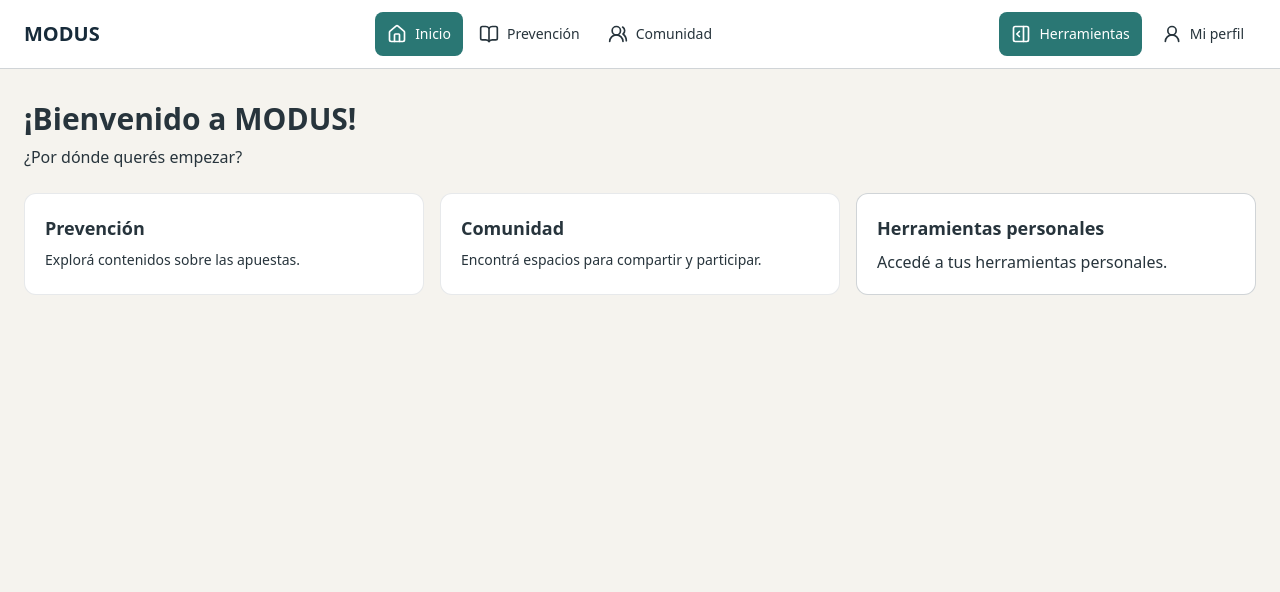
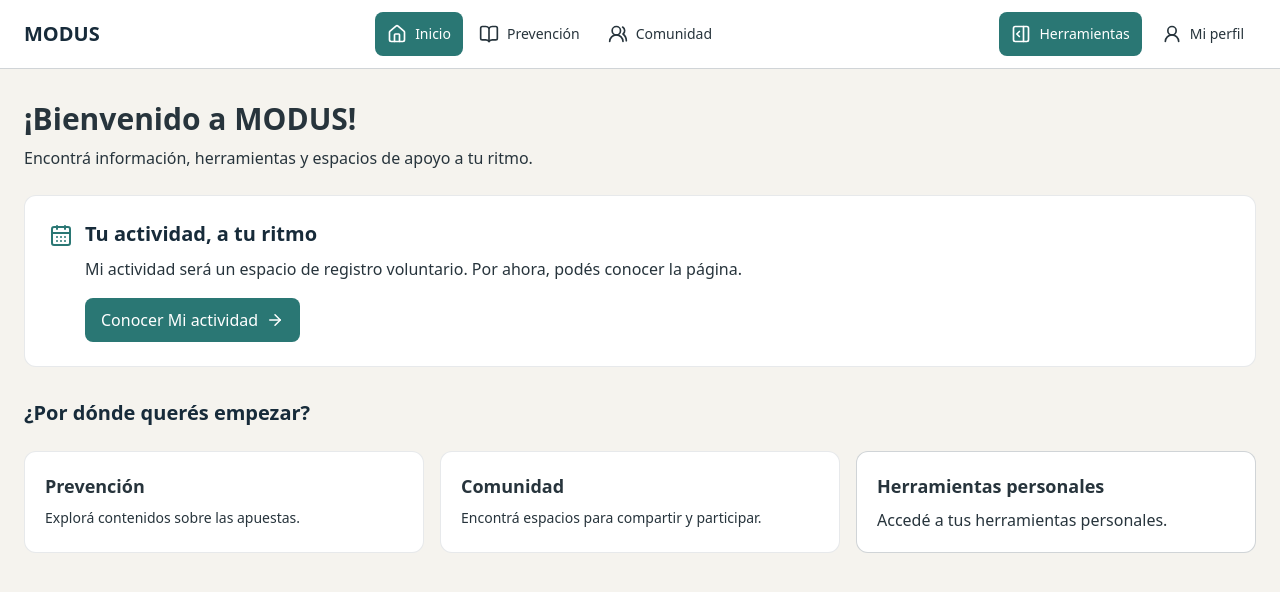
Before and after one commit to Martinolotto/proyecto_tratar_ludopatia, a React (Vite) app in the folder frontend/: page /inicio in a window 1280 px wide. Shown: the top 592 px of the page. Built offline with nearby package versions, Linux system fonts and the light colour scheme.

Commit message:
feat(home): se agregó el acceso a mi actividad

```diff
--- a/frontend/src/pages/home/HomePage.jsx
+++ b/frontend/src/pages/home/HomePage.jsx
@@ -1,10 +1,12 @@
 /*
  * Página de inicio seleccionada por AppRouter dentro de AppLayout.
  * Ofrece accesos a los tres ejes: dos páginas y el panel global de herramientas.
- * Solo contiene navegación inicial; aún no consulta actividad ni datos personales.
+ * Ofrece una entrada voluntaria a Mi actividad y accesos a los tres ejes.
+ * Todavía no consulta actividad ni datos personales de una cuenta.
  */
 // Link abre páginas; useOutletContext recibe acciones que el layout comparte con su Outlet.
 import { Link, useOutletContext } from "react-router";
+import { ArrowRight, CalendarDays } from "lucide-react";
 
 // Estos textos son accesos estáticos de navegación, no resultados o datos de un usuario.
 const sections = [
@@ -29,7 +31,39 @@ export const HomePage = () => {
       {/* Encabezado general: aún no hay nombre o alias de una sesión real disponible. */}
       <h1 className="text-3xl font-semibold">¡Bienvenido a MODUS!</h1>
 
-      <p className="mt-2">¿Por dónde querés empezar?</p>
+      <p className="mt-2 leading-relaxed">
+        Encontrá información, herramientas y espacios de apoyo a tu ritmo.
+      </p>
+
+      {/* Este acceso lleva a la página existente del eje 2. La invitación es
+          voluntaria y no afirma que existan registros o datos de una cuenta. */}
+      <section
+        aria-labelledby="home-activity-title"
+        className="mt-6 rounded-xl border border-brand-navy/10 bg-surface p-5 sm:p-6"
+      >
+        <div className="flex items-start gap-3">
+          <CalendarDays size={24} className="mt-1 shrink-0 text-brand-teal" aria-hidden="true" />
+          <div>
+            <h2 id="home-activity-title" className="text-xl font-semibold text-brand-navy">
+              Tu actividad, a tu ritmo
+            </h2>
+            <p className="mt-2 leading-relaxed text-ink">
+              Mi actividad será un espacio de registro voluntario. Por ahora, podés conocer la página.
+            </p>
+            <Link
+              to="/mi-actividad"
+              className="mt-4 inline-flex min-h-11 items-center gap-2 rounded-lg bg-brand-teal px-4 py-2 font-medium text-white hover:underline focus-visible:outline-2 focus-visible:outline-offset-2 focus-visible:outline-brand-teal"
+            >
+              Conocer Mi actividad
+              <ArrowRight size={18} aria-hidden="true" />
+            </Link>
+          </div>
+        </div>
+      </section>
+
+      <h2 className="mt-8 text-xl font-semibold text-brand-navy">
+        ¿Por dónde querés empezar?
+      </h2>
 
       <div className="mt-6 grid gap-4 md:grid-cols-3">
         {/* map reutiliza la misma presentación; cada path identifica y dirige su enlace. */}
@@ -39,7 +73,7 @@ export const HomePage = () => {
             to={section.path}
             className="rounded-xl border border-brand-navy/10 bg-surface p-5 transition hover:border-brand-teal focus-visible:outline-2 focus-visible:outline-offset-2 focus-visible:outline-brand-teal"
           >
-            <h2 className="text-lg font-semibold">{section.title}</h2>
+            <h3 className="text-lg font-semibold">{section.title}</h3>
 
             <p className="mt-2 text-sm">{section.description}</p>
           </Link>
```
